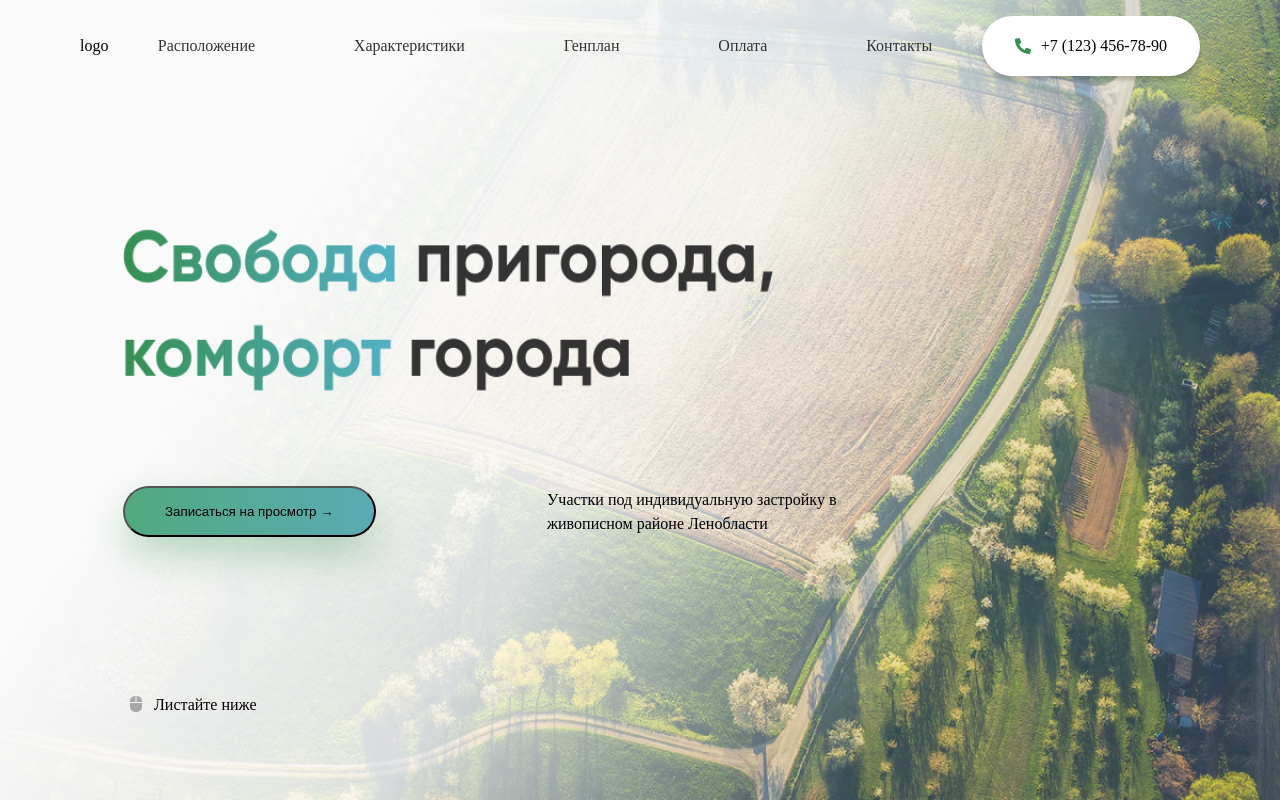
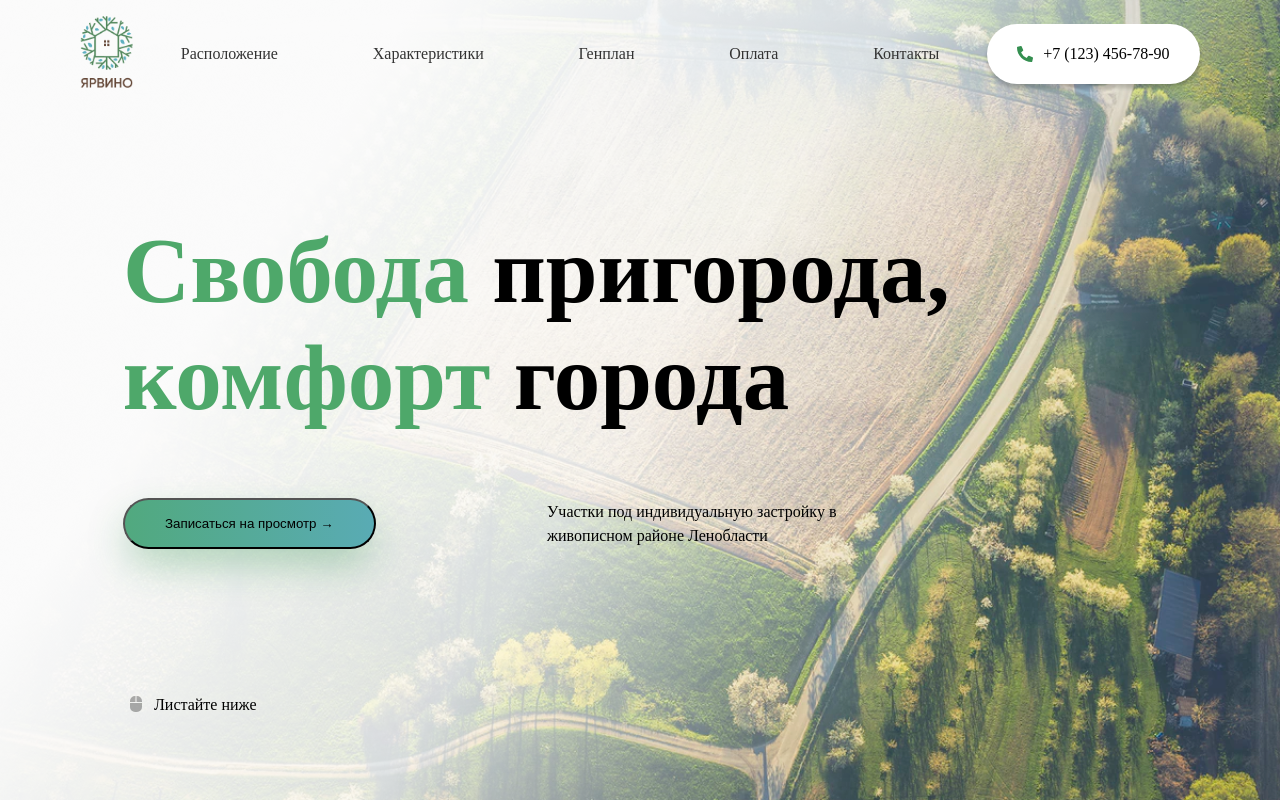
Before and after one commit to matt6852/lakes, a Next.js app: page / in a window 1280 px wide. Built offline with nearby package versions, Linux system fonts and the light colour scheme.

Commit message:
changed image , now it is h1, added logo

```diff
--- a/components/Header.js
+++ b/components/Header.js
@@ -1,17 +1,20 @@
-
+import Image from "next/image";
 import style from "styles/Header.module.scss";
-import Navbar from "./Navbar"
-import Phone from "./PhoneComp"
-
+import Navbar from "./Navbar";
+import Phone from "./PhoneComp";
 
 function Header() {
   return (
-    <header className = {style.container}>
+    <header className={style.container}>
       {/* <Link href =""> */}
-        <a> logo </a>
+      <a>
+        {" "}
+        <Image src="/logo.png" width={70}
+        height ={94} />{" "}
+      </a>
 
-        <Navbar/>
-       <Phone/>
+      <Navbar />
+      <Phone />
       {/* </Link> */}
     </header>
   );
--- a/components/Sections/MainSection.js
+++ b/components/Sections/MainSection.js
@@ -1,4 +1,4 @@
-import Image from "next/image";
+
 import style from "styles/MainSection.module.scss";
 import { FaMouse } from "react-icons/fa";
 
@@ -6,13 +6,11 @@ export default function MainSection() {
   return (
     <section className={style.main_section}>
       <div className={style.center}>
-        <div className={style.img_container}>
-          <Image
-            src="/main-title.png"
-            alt="Picture of the author"
-            width={650}
-            height={162}
-          />
+        <div className={style.title_container}>
+          <h1>
+            {" "}
+            <span> Свобода</span> пригорода, <span>комфорт</span> города
+          </h1>
         </div>
         <div className={style.btn_container}>
           <button className={style.btn_main_one}>
@@ -23,9 +21,9 @@ export default function MainSection() {
           </p>
         </div>
       </div>
-        <div className ={style.mous}>
-          <FaMouse className ={style.icon} /> <span>Листайте ниже</span>
-        </div>
+      <div className={style.mous}>
+        <FaMouse className={style.icon} /> <span>Листайте ниже</span>
+      </div>
     </section>
   );
 }
--- a/styles/MainSection.module.scss
+++ b/styles/MainSection.module.scss
@@ -10,6 +10,12 @@
     flex-direction: column;
     height: 600px;
     justify-content: space-around;
+    .title_container{
+        font-size: 62px;
+        span{
+             color: #4ea86a;
+        }
+    }
     .btn_container {
       display: flex;
       width: 50rem;
```
Also changed, not shown: public/logo.png (added).
